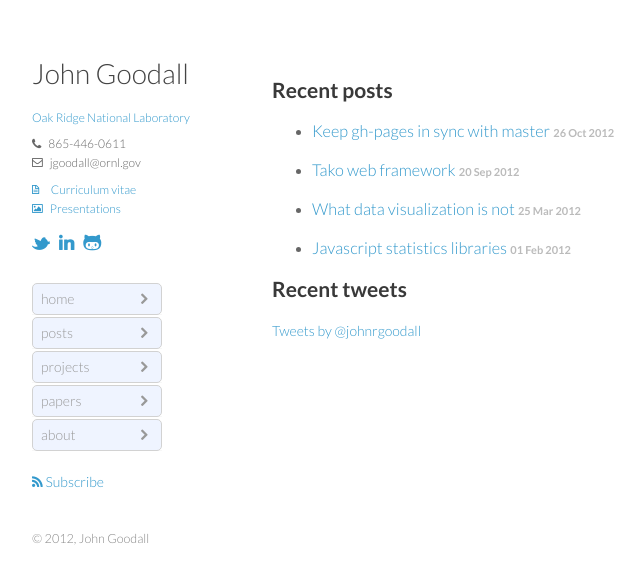
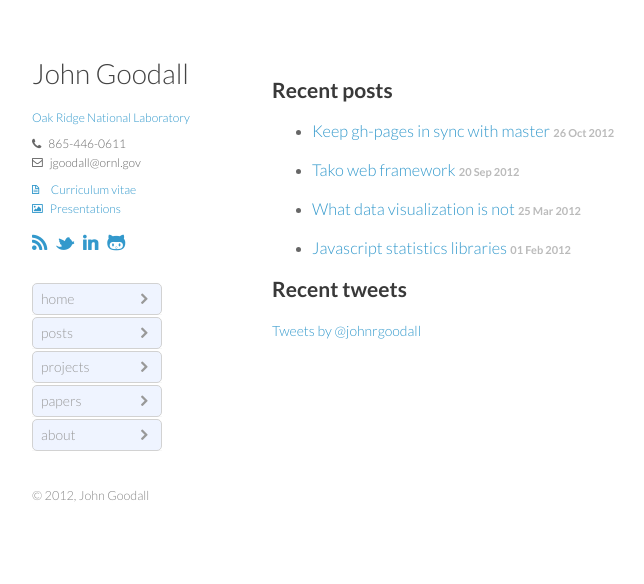
Before and after one commit to jgoodall/jgoodall.github.io, a Jekyll site: the page built from index.html, in a window 1280 px wide. Shown: the top 584 px of the page, without its empty margins (128-772 px from the left). Built offline with Jekyll 4.4.1, drawn with Linux system fonts in a browser that asks for light colours; Markdown is read by kramdown in place of the engine named in the settings; the list of posts is cut into pages by our own code; comment, search, counter and statistics services are not loaded.

Commit message:
fixed rss feed

```diff
--- a/_includes/nav.html
+++ b/_includes/nav.html
@@ -8,9 +8,10 @@
     <p><a href='https://speakerdeck.com/jgoodall'><i class='icon-picture'></i> &nbsp; Presentations</a></p>
   </address>
   <div id='social'>
-    <a href='https://twitter.com/johnrgoodall'><i class='icon-twitter'> </i></a>
-    <a href='http://www.linkedin.com/in/johnrgoodall'><i class='icon-linkedin'> </i></a>
-    <a href='https://github.com/jgoodall/'><i class='icon-github'> </i></a>
+    <a href='/atom.xml' rel='alternate' type='application/atom+xml' title='{{ site.author }} Atom Feed'><i class='icon-rss'></i></a>
+    <a href='https://twitter.com/johnrgoodall' title='{{ site.author }} on Twitter'><i class='icon-twitter'> </i></a>
+    <a href='http://www.linkedin.com/in/johnrgoodall' title='{{ site.author }} on LinkedIn'><i class='icon-linkedin'> </i></a>
+    <a href='https://github.com/jgoodall/' title='{{ site.author }} on Github'><i class='icon-github'> </i></a>
   </div>
   <br />
   <ul>
@@ -20,7 +21,6 @@
     <li><a href="/papers.html"><i class="icon-chevron-right"></i> papers</a></li>
     <li><a href="/about.html"><i class="icon-chevron-right"></i> about</a></li>
   </ul>
-  <div id='rss'><a href='/feed/'><i class='icon-rss'></i> Subscribe </a></div>
   <div id='copy'>&copy; 2012, John Goodall</div>
 
 </header>
--- a/feed/atom/index.html
+++ /dev/null
@@ -1,4 +0,0 @@
----
-layout: nill
----
-{% include rss-feed.html %}
--- a/feed/index.html
+++ /dev/null
@@ -1,4 +0,0 @@
----
-layout: nill
----
-{% include rss-feed.html %}
--- a/index.html
+++ b/index.html
@@ -17,5 +17,7 @@ title:
 </ul>
 
 <h2>Recent tweets</h2>
-<a class="twitter-timeline" data-dnt=true href="https://twitter.com/johnrgoodall" data-widget-id="262625091379142659">Tweets by @johnrgoodall</a>
-<script>!function(d,s,id){var js,fjs=d.getElementsByTagName(s)[0];if(!d.getElementById(id)){js=d.createElement(s);js.id=id;js.src="//platform.twitter.com/widgets.js";fjs.parentNode.insertBefore(js,fjs);}}(document,"script","twitter-wjs");</script>
+<div>
+  <a class="twitter-timeline" data-dnt=true href="https://twitter.com/johnrgoodall" data-widget-id="262625091379142659">Tweets by @johnrgoodall</a>
+  <script>!function(d,s,id){var js,fjs=d.getElementsByTagName(s)[0];if(!d.getElementById(id)){js=d.createElement(s);js.id=id;js.src="//platform.twitter.com/widgets.js";fjs.parentNode.insertBefore(js,fjs);}}(document,"script","twitter-wjs");</script>
+</div>
```
Also changed, not shown: atom.xml (renamed from _includes/rss-feed.html, +5 -2 lines).
